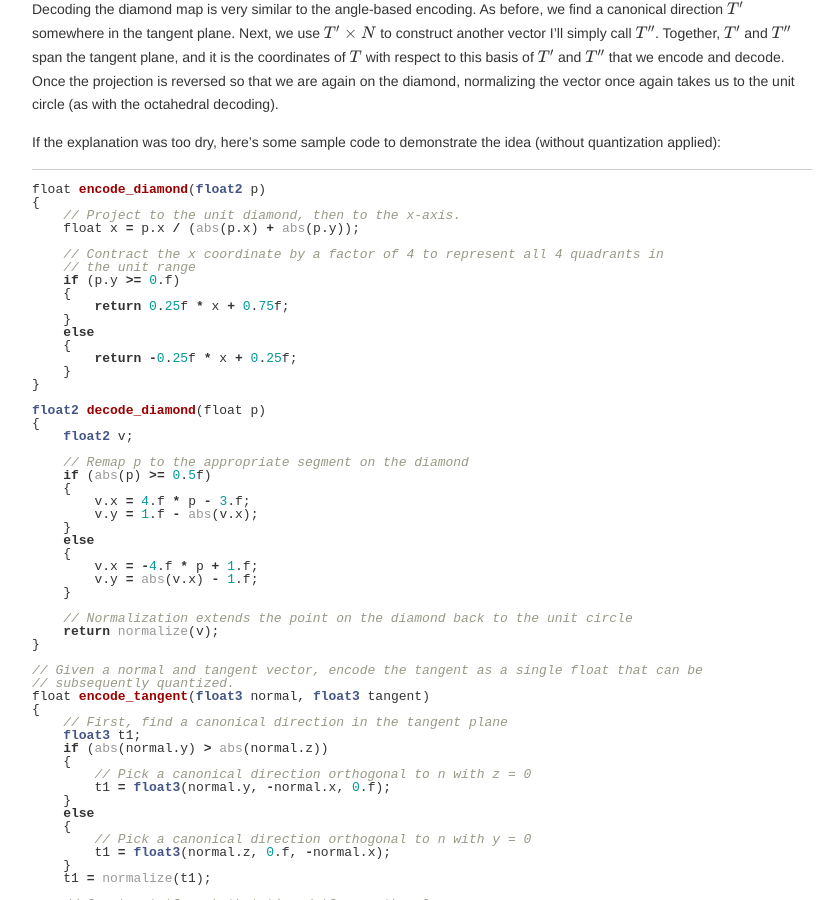
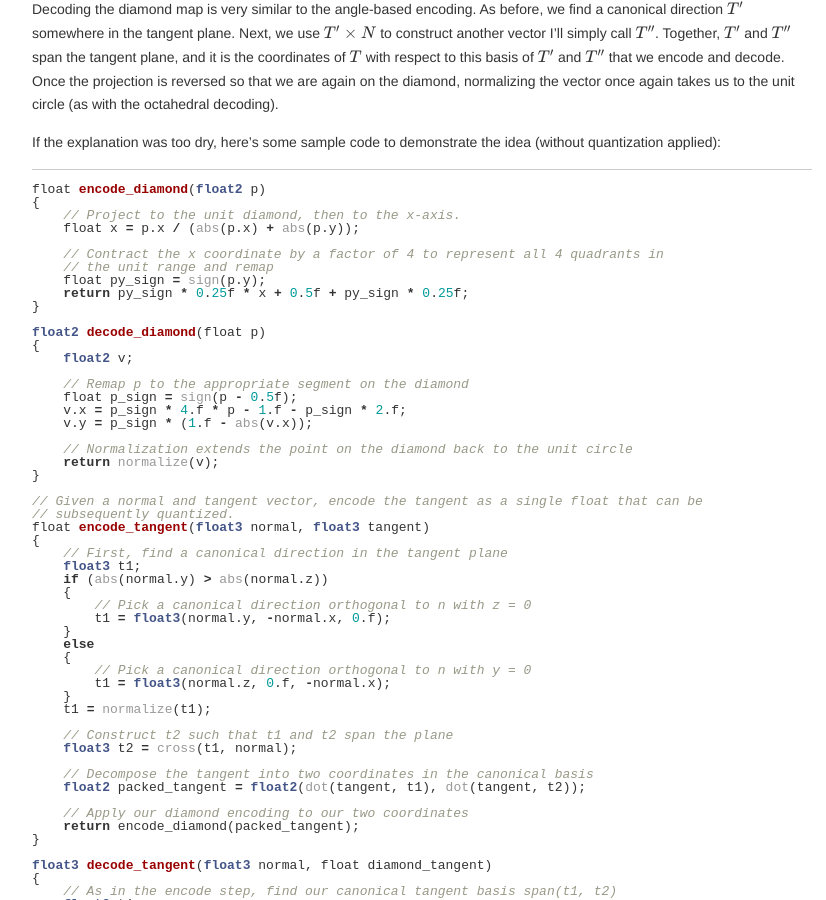
Before and after one commit to jeremyong/jeremyong.github.com, a Jekyll site: the page built from _posts/2023-01-10-tangent-spaces-and-diamond-encoding.markdown, in a window 1280 px wide and 900 px high, scrolled down 4906 px. Shown: the whole window, without its empty margins (218-1044 px from the left). Built offline with Jekyll 4.4.1, drawn with Linux system fonts in a browser that asks for light colours; nearby versions of some CDN libraries.

Commit message:
Simplify diamond code snippets

```diff
--- a/_posts/2023-01-10-tangent-spaces-and-diamond-encoding.markdown
+++ b/_posts/2023-01-10-tangent-spaces-and-diamond-encoding.markdown
@@ -178,15 +178,9 @@ float encode_diamond(float2 p)
     float x = p.x / (abs(p.x) + abs(p.y));
 
     // Contract the x coordinate by a factor of 4 to represent all 4 quadrants in
-    // the unit range
-    if (p.y >= 0.f)
-    {
-        return 0.25f * x + 0.75f;
-    }
-    else
-    {
-        return -0.25f * x + 0.25f;
-    }
+    // the unit range and remap
+    float py_sign = sign(p.y);
+    return py_sign * 0.25f * x + 0.5f + py_sign * 0.25f;
 }
 
 float2 decode_diamond(float p)
@@ -194,16 +188,9 @@ float2 decode_diamond(float p)
     float2 v;
 
     // Remap p to the appropriate segment on the diamond
-    if (abs(p) >= 0.5f)
-    {
-        v.x = 4.f * p - 3.f;
-        v.y = 1.f - abs(v.x);
-    }
-    else
-    {
-        v.x = -4.f * p + 1.f;
-        v.y = abs(v.x) - 1.f;
-    }
+    float p_sign = sign(p - 0.5f);
+    v.x = p_sign * 4.f * p - 1.f - p_sign * 2.f;
+    v.y = p_sign * (1.f - abs(v.x));
 
     // Normalization extends the point on the diamond back to the unit circle
     return normalize(v);
```
